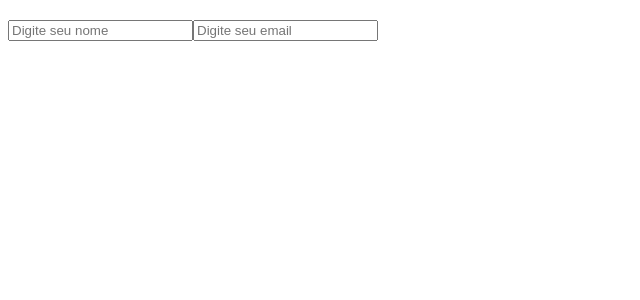
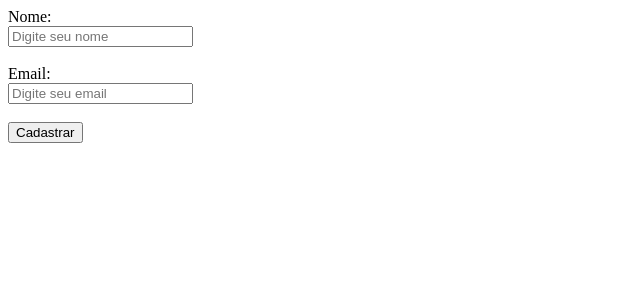
Before and after one commit to SergioCaueGomes/Exercicios_React, a React (Create React App) app: page / in a window 1280 px wide. Shown: the top 300 px of the page, without its empty margins (0-640 px from the left). Built offline with nearby package versions, Linux system fonts and the light colour scheme.

Commit message:
correcao

```diff
--- a/src/components/DigiteSeuNome.js
+++ b/src/components/DigiteSeuNome.js
@@ -5,13 +5,27 @@ export function DigiteSeuNome(props) {
     const [nome, setNome] = useState('')
     const [email, setEmail] = useState('')
 
+    let cadastrar = () => {
+        console.log("Cadastrou")
+    }
     return (
+
         <>
-            <h2>{nome}</h2>
-            <h2>{email}</h2>
-            <input type="text" placeholder="Digite seu nome" value={nome} onChange={event => setNome(event.target.value)}/>
-            <input type="email" placeholder='Digite seu email' value={email} onChange={event => setEmail(event.target.value)}/>
+            <form>
+                <label>Nome:</label><br/>
+                <input type="text" placeholder="Digite seu nome" value={nome} onChange={event => setNome(event.target.value)}/><br></br>
+                <br/><label>Email:</label><br/>
+                <input type="email" placeholder='Digite seu email' value={email} onChange={event => setEmail(event.target.value)}/><br></br>
+                <br></br><button onClick={() => cadastrar()}>Cadastrar</button>
+            </form>
         </>
+
+        // <>
+        //     <h2>{nome}</h2>
+        //     <h2>{email}</h2>
+        //     <input type="text" placeholder="Digite seu nome" value={nome} onChange={event => setNome(event.target.value)}/>
+        //     <input type="email" placeholder='Digite seu email' value={email} onChange={event => setEmail(event.target.value)}/>
+        // </>
     );
 }
 
```
